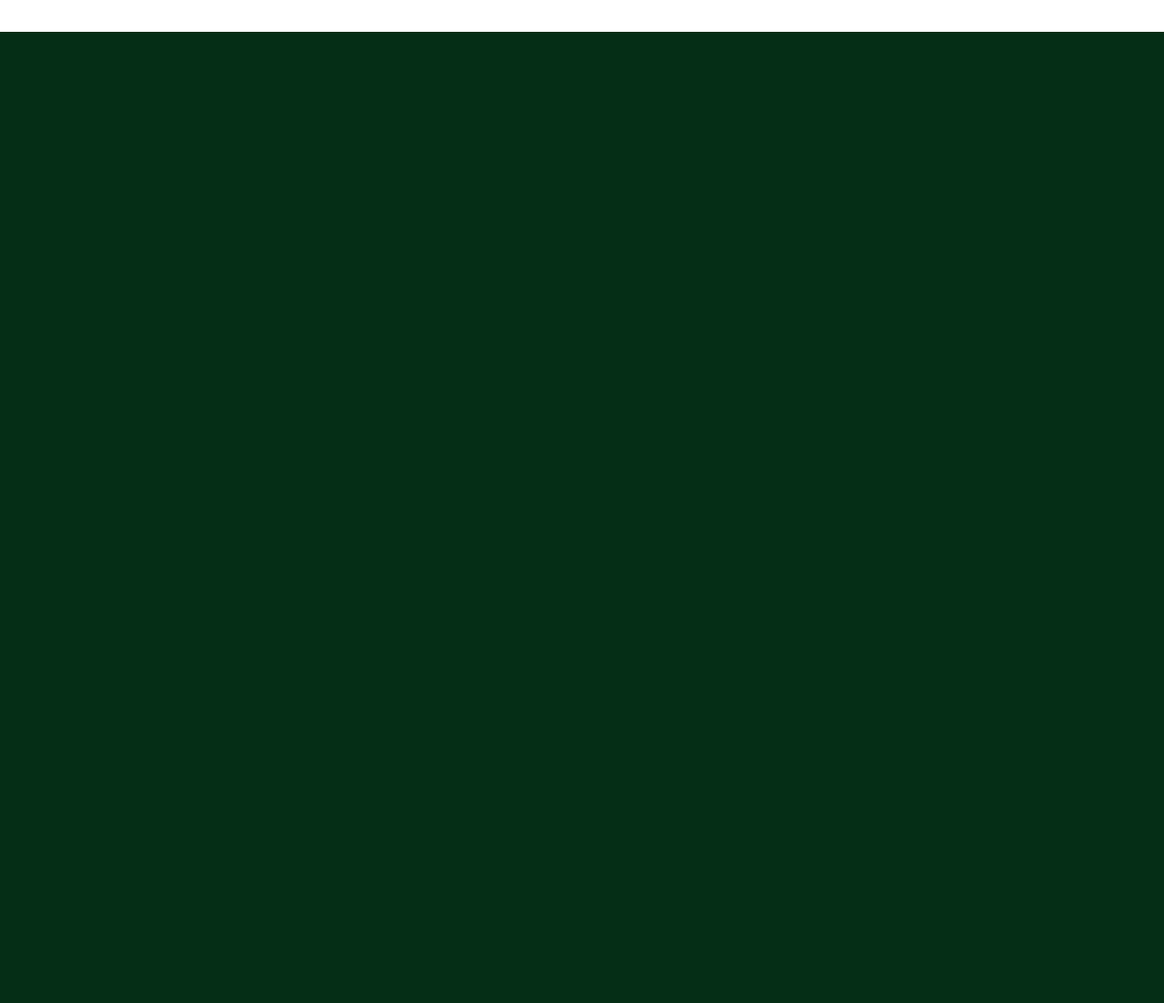
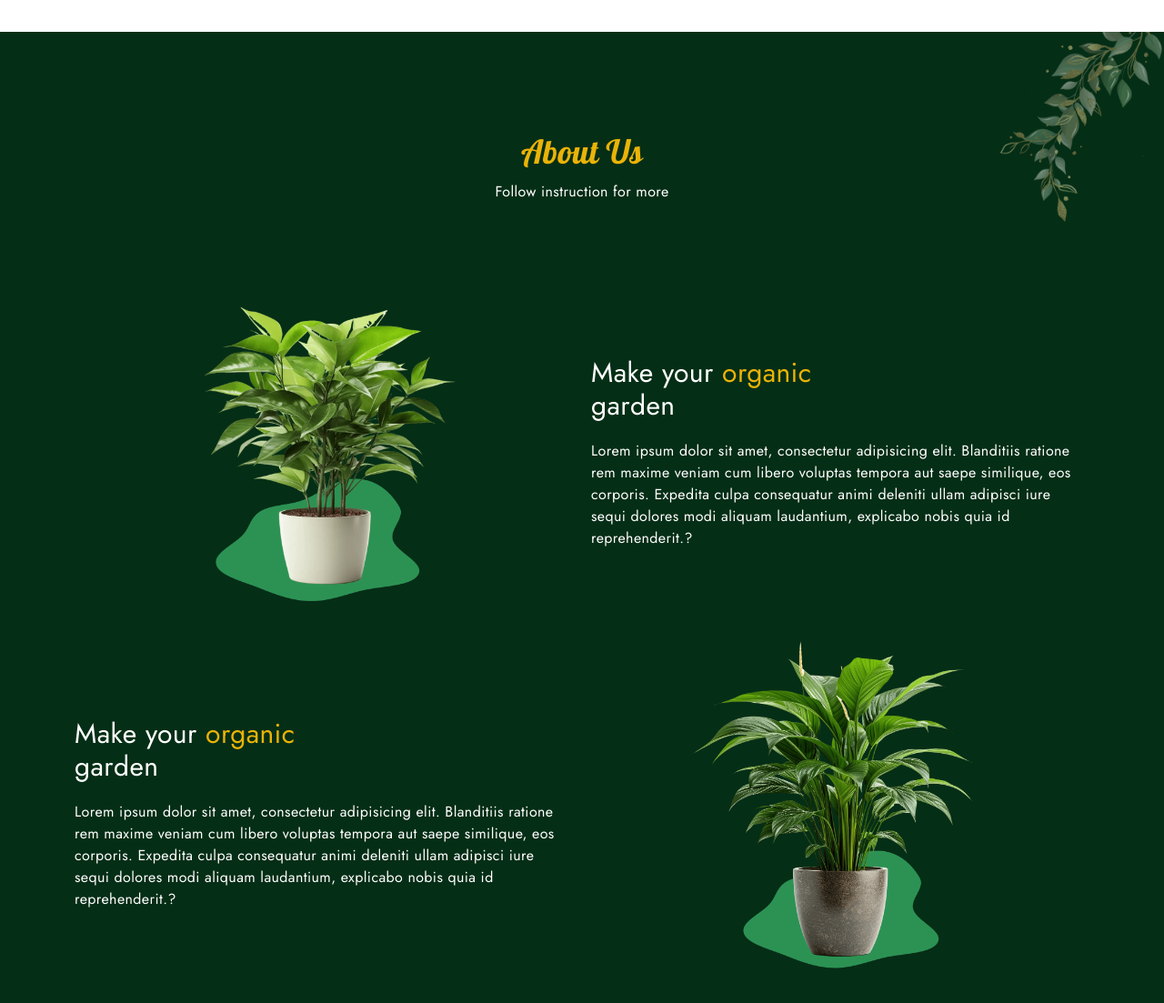
Before and after one commit to 1omarfaruq/Plant-Website, a website: page index.html in a window 1280 px wide. Shown: the part 1075-2178 px from the top of the page at 91% size. Before the commit the page ends 1782 px from the top, so only its background shows below. Drawn offline with nearby package versions, Linux system fonts and the light colour scheme.

Commit message:
Complete About US Section

```diff
--- a/index.html
+++ b/index.html
@@ -171,7 +171,55 @@
         <!-- End Services -->
 
         <!-- Begain About Us -->
-        <section id="about"></section>
+        <section id="about" class="relative overflow-hidden">
+            <div class="flex flex-col items-center gap-3 text-center mb-10 md:mb-20">
+                <h2 class="title">About Us</h2>
+                <p class="max-w-2xl">Follow instruction for more</p>
+            </div>
+
+            <div class="container space-y-10 xl:space-y-0">
+                <!-- Background side image -->
+                <div class="absolute -top-8 -right-12 opacity-50">
+                    <img src="./assets/img/leaf-3.png" alt="Side Leaf" class="w-40 md:w-52 xl:w-64">
+                </div>
+
+                <!-- Item 1 -->
+                <div class="flex flex-col lg:flex-row gap-5 items-center">
+                    <!-- Image -->
+                    <div class="w-full lg:w-1/2">
+                        <img src="./assets/img/plant-1.png" alt="About Image" class="w-full sm:w-2/3 lg:w-full xl:w-2/3 mx-auto">
+                    </div>
+
+                    <!-- Content -->
+                    <div class="w-full lg:w-1/2">
+                        <div class="space-y-5">
+                            <h3>Make your <span class="text-yellow-500">organic</span>  <br>
+                                garden</h3>
+                            <p>Lorem ipsum dolor sit amet, consectetur adipisicing elit. Blanditiis ratione rem maxime veniam cum libero voluptas tempora aut saepe similique, eos corporis. Expedita culpa consequatur animi deleniti ullam adipisci iure sequi dolores modi aliquam laudantium,
+                                explicabo nobis quia id reprehenderit.?</p>
+                        </div>
+                    </div>
+                </div>
+
+                <!-- Item 2 -->
+                <div class="flex flex-col lg:flex-row-reverse gap-5 items-center">
+                    <!-- Image -->
+                    <div class="w-full lg:w-1/2">
+                        <img src="./assets/img/plant-2.png" alt="About Image" class="w-full sm:w-2/3 lg:w-full xl:w-2/3 mx-auto">
+                    </div>
+
+                    <!-- Content -->
+                    <div class="w-full lg:w-1/2">
+                        <div class="space-y-5">
+                            <h3>Make your <span class="text-yellow-500">organic</span>  <br>
+                                garden</h3>
+                            <p>Lorem ipsum dolor sit amet, consectetur adipisicing elit. Blanditiis ratione rem maxime veniam cum libero voluptas tempora aut saepe similique, eos corporis. Expedita culpa consequatur animi deleniti ullam adipisci iure sequi dolores modi aliquam laudantium,
+                                explicabo nobis quia id reprehenderit.?</p>
+                        </div>
+                    </div>
+                </div>
+            </div>
+        </section>
         <!-- End About Us -->
 
         <!-- Begain Populer -->
--- a/src/tailwind.css
+++ b/src/tailwind.css
@@ -10,6 +10,12 @@
     }
     h1 {
         @apply text-3xl md:text-4xl xl:text-5xl font-bold;
+    }
+    h2 {
+        @apply text-2xl md:text-3xl xl:text-4xl;
+    }
+    h3 {
+        @apply text-xl md:text-2xl xl:text-3xl;
     }
     section {
         @apply py-20 md:py-28;
@@ -44,3 +50,9 @@
         @apply bg-yellow-500;
     }
 }
+
+@layer utilities {
+    .title {
+        @apply font-Lobster text-yellow-500;
+    }
+}
```
Also changed, not shown: assets/css/tailwind.css.
